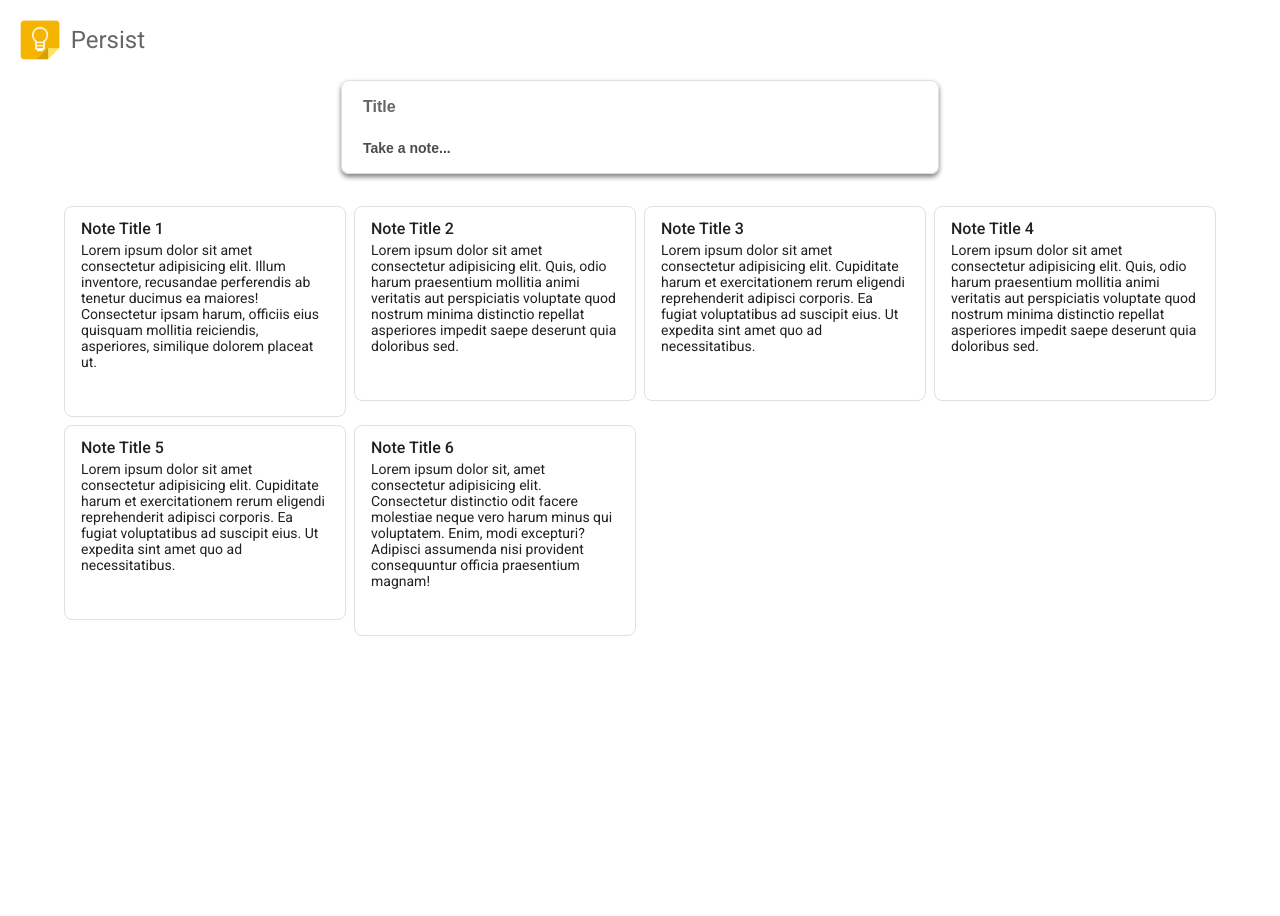
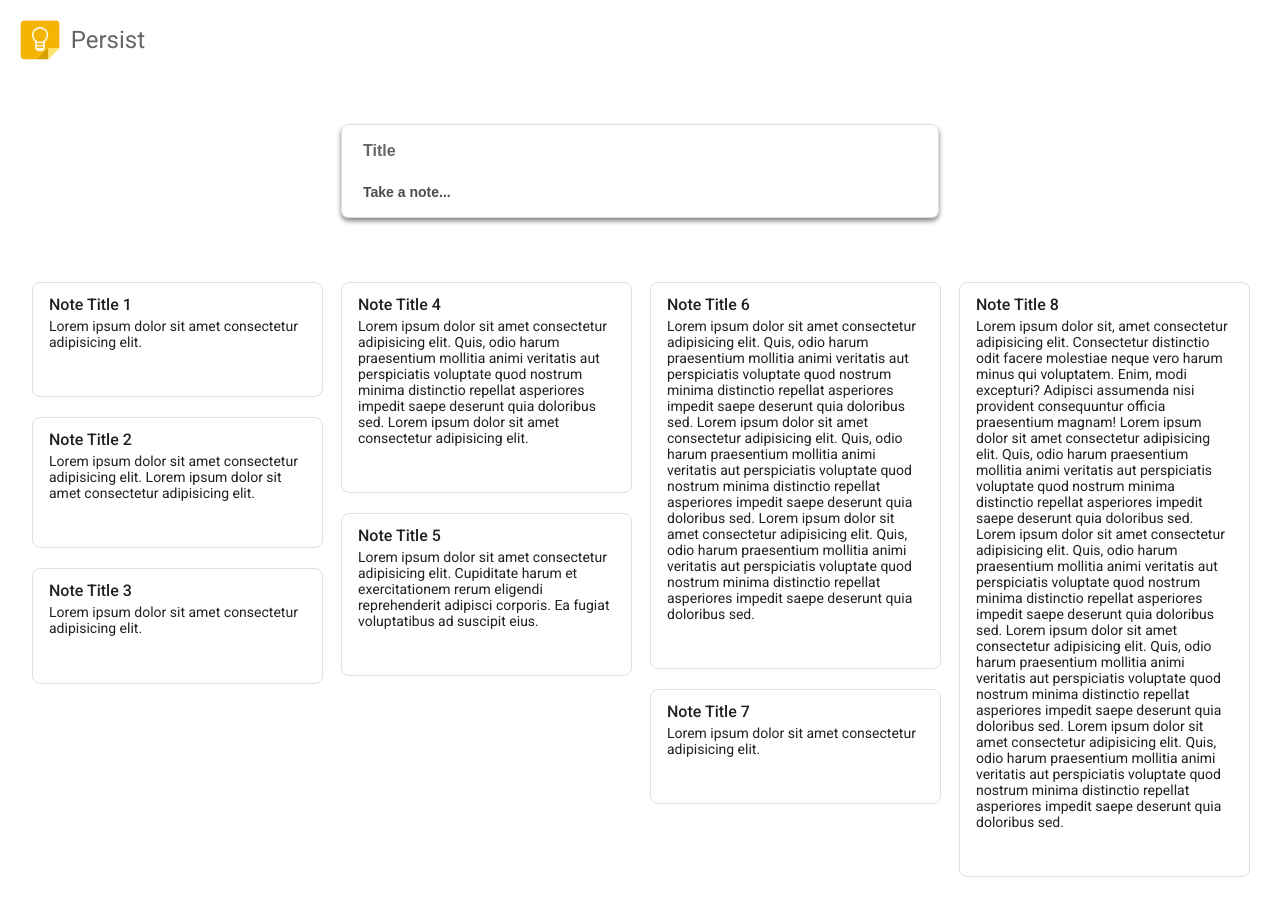
Before and after one commit to ploymahloy/keep_clone, a React (Create React App) app: page / in a window 1280 px wide. Shown: the top 916 px of the page. Before the commit the page ends 800 px from the top, so only its background shows below. Built offline with nearby package versions, Linux system fonts and the light colour scheme.

Commit message:
masonry grid implemented, cards deleted properly

```diff
--- a/src/App.tsx
+++ b/src/App.tsx
@@ -6,34 +6,44 @@ import keep from './assets/keep.png';
 
 const DUMMY_NOTES = [
 	{
+		id: 856,
+		title: 'Note Title 1',
+		body: 'Lorem ipsum dolor sit amet consectetur adipisicing elit.'
+	},
+	{
+		id: 107,
+		title: 'Note Title 2',
+		body: 'Lorem ipsum dolor sit amet consectetur adipisicing elit. Lorem ipsum dolor sit amet consectetur adipisicing elit.'
+	},
+	{
 		id: 952,
-		title: 'Note Title 1',
-		body: 'Lorem ipsum dolor sit amet consectetur adipisicing elit. Illum inventore, recusandae perferendis ab tenetur ducimus ea maiores! Consectetur ipsam harum, officiis eius quisquam mollitia reiciendis, asperiores, similique dolorem placeat ut.'
+		title: 'Note Title 3',
+		body: 'Lorem ipsum dolor sit amet consectetur adipisicing elit.'
 	},
 	{
 		id: 2421,
-		title: 'Note Title 2',
-		body: 'Lorem ipsum dolor sit amet consectetur adipisicing elit. Quis, odio harum praesentium mollitia animi veritatis aut perspiciatis voluptate quod nostrum minima distinctio repellat asperiores impedit saepe deserunt quia doloribus sed.'
+		title: 'Note Title 4',
+		body: 'Lorem ipsum dolor sit amet consectetur adipisicing elit. Quis, odio harum praesentium mollitia animi veritatis aut perspiciatis voluptate quod nostrum minima distinctio repellat asperiores impedit saepe deserunt quia doloribus sed. Lorem ipsum dolor sit amet consectetur adipisicing elit. '
 	},
 	{
 		id: 6289,
-		title: 'Note Title 3',
-		body: 'Lorem ipsum dolor sit amet consectetur adipisicing elit. Cupiditate harum et exercitationem rerum eligendi reprehenderit adipisci corporis. Ea fugiat voluptatibus ad suscipit eius. Ut expedita sint amet quo ad necessitatibus.'
+		title: 'Note Title 5',
+		body: 'Lorem ipsum dolor sit amet consectetur adipisicing elit. Cupiditate harum et exercitationem rerum eligendi reprehenderit adipisci corporis. Ea fugiat voluptatibus ad suscipit eius.'
 	},
 	{
 		id: 5421,
-		title: 'Note Title 4',
-		body: 'Lorem ipsum dolor sit amet consectetur adipisicing elit. Quis, odio harum praesentium mollitia animi veritatis aut perspiciatis voluptate quod nostrum minima distinctio repellat asperiores impedit saepe deserunt quia doloribus sed.'
+		title: 'Note Title 6',
+		body: 'Lorem ipsum dolor sit amet consectetur adipisicing elit. Quis, odio harum praesentium mollitia animi veritatis aut perspiciatis voluptate quod nostrum minima distinctio repellat asperiores impedit saepe deserunt quia doloribus sed. Lorem ipsum dolor sit amet consectetur adipisicing elit. Quis, odio harum praesentium mollitia animi veritatis aut perspiciatis voluptate quod nostrum minima distinctio repellat asperiores impedit saepe deserunt quia doloribus sed. Lorem ipsum dolor sit amet consectetur adipisicing elit. Quis, odio harum praesentium mollitia animi veritatis aut perspiciatis voluptate quod nostrum minima distinctio repellat asperiores impedit saepe deserunt quia doloribus sed.'
 	},
 	{
 		id: 629,
-		title: 'Note Title 5',
-		body: 'Lorem ipsum dolor sit amet consectetur adipisicing elit. Cupiditate harum et exercitationem rerum eligendi reprehenderit adipisci corporis. Ea fugiat voluptatibus ad suscipit eius. Ut expedita sint amet quo ad necessitatibus.'
+		title: 'Note Title 7',
+		body: 'Lorem ipsum dolor sit amet consectetur adipisicing elit.'
 	},
 	{
 		id: 113,
-		title: 'Note Title 6',
-		body: 'Lorem ipsum dolor sit, amet consectetur adipisicing elit. Consectetur distinctio odit facere molestiae neque vero harum minus qui voluptatem. Enim, modi excepturi? Adipisci assumenda nisi provident consequuntur officia praesentium magnam!'
+		title: 'Note Title 8',
+		body: 'Lorem ipsum dolor sit, amet consectetur adipisicing elit. Consectetur distinctio odit facere molestiae neque vero harum minus qui voluptatem. Enim, modi excepturi? Adipisci assumenda nisi provident consequuntur officia praesentium magnam! Lorem ipsum dolor sit amet consectetur adipisicing elit. Quis, odio harum praesentium mollitia animi veritatis aut perspiciatis voluptate quod nostrum minima distinctio repellat asperiores impedit saepe deserunt quia doloribus sed. Lorem ipsum dolor sit amet consectetur adipisicing elit. Quis, odio harum praesentium mollitia animi veritatis aut perspiciatis voluptate quod nostrum minima distinctio repellat asperiores impedit saepe deserunt quia doloribus sed. Lorem ipsum dolor sit amet consectetur adipisicing elit. Quis, odio harum praesentium mollitia animi veritatis aut perspiciatis voluptate quod nostrum minima distinctio repellat asperiores impedit saepe deserunt quia doloribus sed. Lorem ipsum dolor sit amet consectetur adipisicing elit. Quis, odio harum praesentium mollitia animi veritatis aut perspiciatis voluptate quod nostrum minima distinctio repellat asperiores impedit saepe deserunt quia doloribus sed.'
 	}
 ];
 
--- a/src/styles/App.module.scss
+++ b/src/styles/App.module.scss
@@ -4,7 +4,6 @@
 	margin: 0 auto;
 	font-family: Roboto;
 	box-sizing: border-box;
-  max-width: 1800px;
 }
 
 .brand {
@@ -23,15 +22,11 @@
 	}
 }
 
-.main {
-	margin: 0 4rem;
-}
-
 .form {
 	display: block;
 	box-sizing: border-box;
 
-	margin: 0 auto;
+	margin: 4rem auto;
 	padding: 5px;
 	width: 100%;
 	max-width: 598px;
@@ -78,67 +73,18 @@
 }
 
 .notes {
-	--auto-grid-min-size: 16rem;
-	display: grid;
-	grid-template-columns: repeat(auto-fill, minmax(var(--auto-grid-min-size), 1fr));
-	grid-gap: 8px;
-
-	margin: 2rem auto;
+	margin: 0 auto;
+	padding: 2rem;
+  padding-top: 0;
+	column-count: 1;
+	column-gap: 20px;
+	column-fill: balance;
 	color: $text-dark;
-
-	&_card {
-    display: flex;
-    flex-direction: column;
-    justify-content: space-between;
-    padding: 12px 16px;
-
-		min-height: 16rem;
-    height: fit-content;
-		border: $border;
-		border-radius: $border-radius;
-
-		&_title {
-			margin: 0;
-			font-size: 16px;
-			font-weight: 500;
 }
 
-		&_body {
-			margin: 0;
-			padding: 4px 0 12px;
-			font-size: 14px;
-			font-weight: 400;
-      word-wrap: break-word;
-		}
-
-    &_footer {
-      align-self: flex-end;
-
-      &_btn {
-        visibility: hidden;
-        padding: 10px 10px 8px;
-
-        border: none;
-        border-radius: 50%;
-
-        color: $text-gray;
-        background-color: white;
-      }
-
-      &_btn:hover {
-        background-color: $icon-hover;
-      }
-    }
-	}
-
-	&_card:hover {
-		box-shadow: $box-shadow;
-		transition: box-shadow 300ms;
-	}
-
-  &_card:hover &_card_footer_btn {
-    visibility: visible;
-    transition: visibility 300ms;
+@media (max-width: 600px) {
+  .notes {
+    padding: 0;
   }
 }
 
@@ -147,3 +93,27 @@
 		margin: 0 1rem;
 	}
 }
+
+@media (min-width: 600px) {
+	.notes {
+		column-count: 2;
+  }
+}
+
+@media (min-width: 900px) {
+	.notes {
+		column-count: 3;
+	}
+}
+
+@media (min-width: 1200px) {
+	.notes {
+		column-count: 4;
+	}
+}
+
+@media (min-width: 1600px) {
+	.notes {
+		column-count: 4;
+	}
+}
--- a/src/styles/Modal.module.scss
+++ b/src/styles/Modal.module.scss
@@ -61,8 +61,12 @@
   font-size: 16px;
 }
 
+.button_wrapper {
+  display: flex;
+  justify-content: flex-end;
+}
+
 .button {
-  align-self: flex-end;
   margin: 0 15px 5px 0;
   padding: 10px 24px;
   width: fit-content;
--- a/src/styles/Note.module.scss
+++ b/src/styles/Note.module.scss
@@ -1,21 +1,13 @@
 @import '_global.scss';
 
-.notes {
-  display: grid;
-	--auto-grid-min-size: 16rem;
-	grid-template-columns: repeat(auto-fill, minmax(var(--auto-grid-min-size), 1fr));
-	grid-gap: 8px;
+.notes_card {
+	display: inline-block;
+	margin: 0 0 20px;
+	-webkit-column-break-inside: avoid;
+	page-break-inside: avoid;
+	break-inside: avoid;
+	width: 100%;
 
-	margin: 2rem auto;
-	color: $text-dark;
-
-	&_card {
-    display: flex;
-    flex-direction: column;
-    justify-content: space-between;
-    // padding: 12px 16px;
-
-		// min-height: 16rem;
 	height: fit-content;
 	border: $border;
 	border-radius: $border-radius;
@@ -25,7 +17,6 @@
 		padding: 12px 16px 0;
 		font-size: 16px;
 		font-weight: 500;
-      // border: 3px solid green;
 	}
 
 	&_body {
@@ -67,14 +58,13 @@
 	}
 }
 
-	&_card:hover {
+.notes_card:hover {
 	cursor: pointer;
 	box-shadow: $box-shadow;
 	transition: box-shadow 300ms;
 }
 
-  &_card:hover &_card_footer_btn {
+.notes_card:hover .notes_card_footer_btn {
 	visibility: visible;
 	transition: visibility 300ms;
 }
-}
```
Lines whose indentation alone changed are shown as unchanged.
